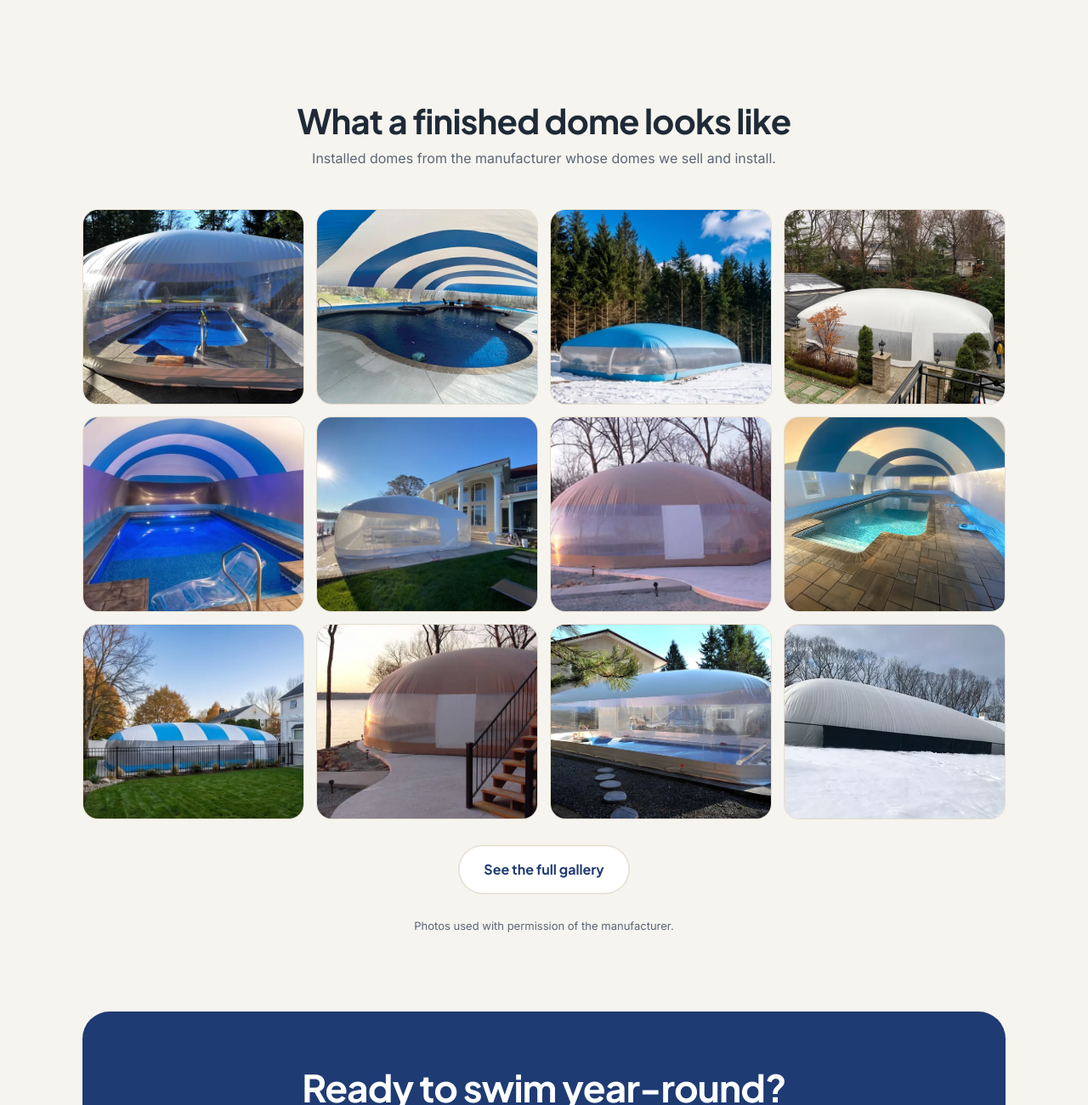
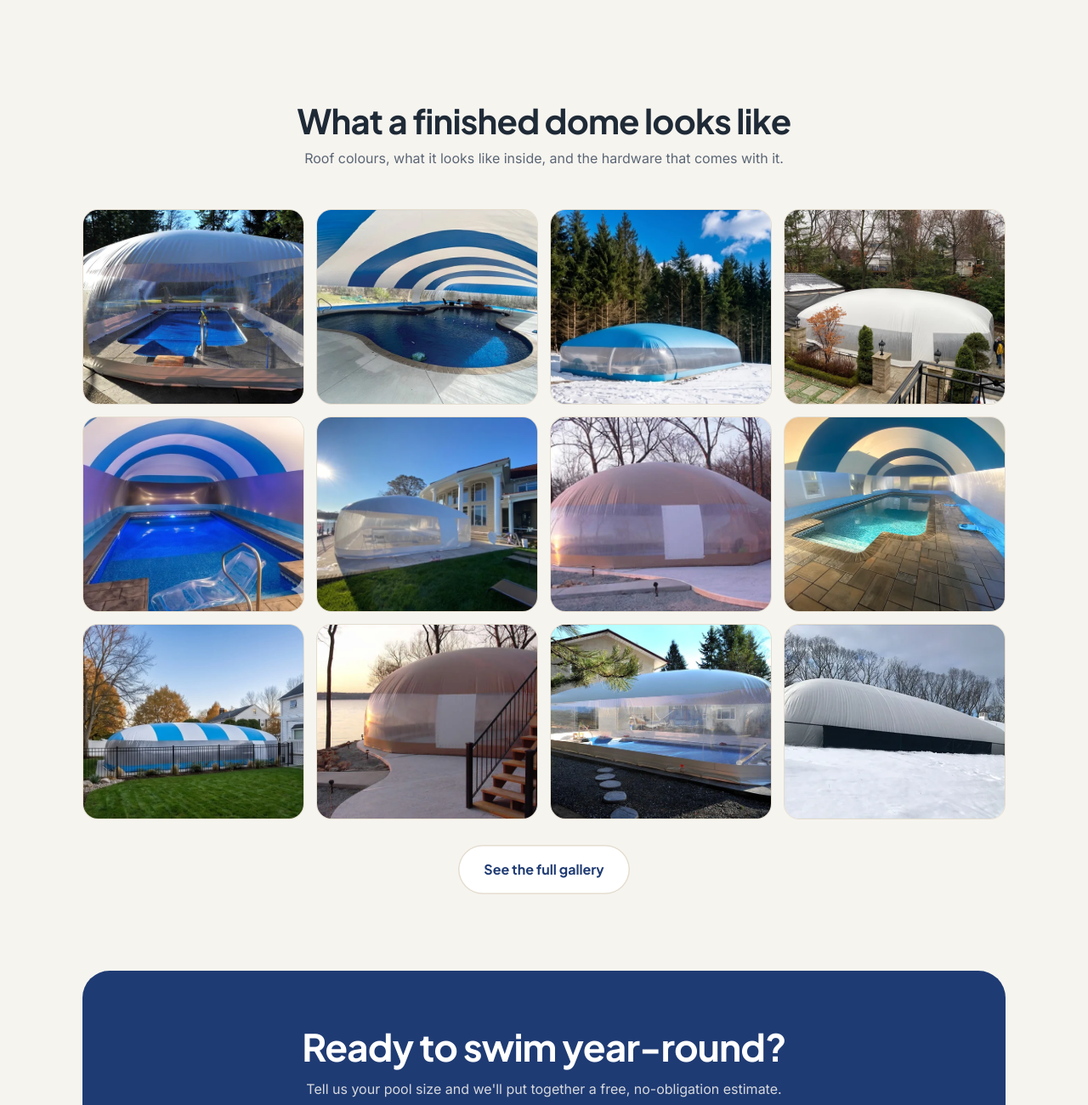
Before and after one commit to thedomebros/thedomebros.com, a plain HTML site: page index.html in a window 1280 px wide. Shown: the part 2283-3583 px from the top of the page at 85% size. Drawn offline with Linux system fonts and the light colour scheme.

Commit message:
Let the dome photos stand on their own.
The gallery and homepage both explained where the photos came from. We won't
claim the installs are ours, but there's no reason to tell a customer they
aren't, so both lines go and the captions just describe what's in the shots. A
test keeps either claim from coming back.

```diff
--- a/index.html
+++ b/index.html
@@ -119,7 +119,7 @@
 
   <section class="sec" id="gallery">
     <h2>What a finished dome looks like</h2>
-    <p class="lead">Installed domes from the manufacturer whose domes we sell and install.</p>
+    <p class="lead">Roof colours, what it looks like inside, and the hardware that comes with it.</p>
     <div class="shots">
       <img src="/Images/dome-clear-sunlit.webp" width="734" height="485" loading="lazy" alt="Clear-walled air-supported pool dome enclosure over a backyard pool, translucent roof lit by full sun" />
       <img src="/Images/inside-striped-day.webp" width="720" height="538" loading="lazy" alt="Inside a blue and white striped pool dome enclosure, showing a freeform pool and the clear window band running around the wall" />
@@ -135,7 +135,6 @@
       <img src="/Images/dome-white-snowfield.webp" width="631" height="419" loading="lazy" alt="Large white pool dome enclosure in an open field after fresh snow" />
     </div>
     <p class="galmore"><a class="btn o" href="/gallery">See the full gallery</a></p>
-    <p class="credit">Photos used with permission of the manufacturer.</p>
   </section>
 
   <section class="cta">
```
Also changed, not shown: gallery.html (+1 -2 lines), worker/tests/proposal-page.test.mjs (+6 -1 lines).
